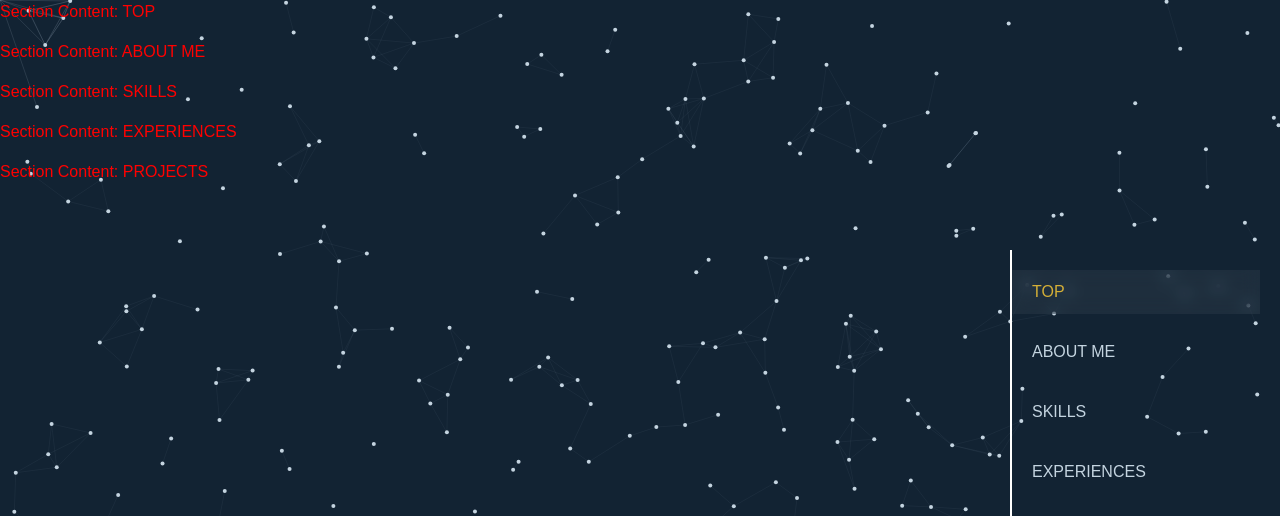
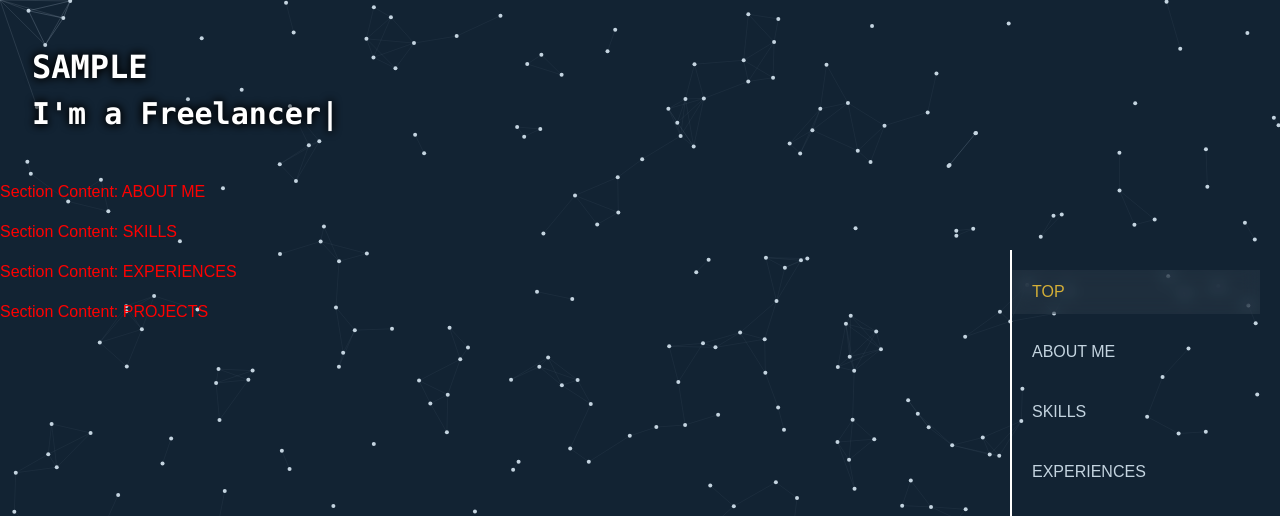
Before and after one commit to Abddyy/Dynamic-Portfolio, a Django app: page / in a window 1280 px wide. Shown: the top 516 px of the page. Run offline with Django 5.2, Linux system fonts and the light colour scheme; tables that the repository leaves empty hold one stand-in row (values such as "Sample post"); some libraries are stand-ins or nearby versions.

Commit message:
I love Shawrma

```diff
--- a/MyPortfolio/views.py
+++ b/MyPortfolio/views.py
@@ -22,7 +22,7 @@ def home(request):
 def about(request):
     banner = get_object_or_404(Banner, page='about')
 
-    return render(request, 'pages/about_me.html', {'banner': banner})
+    return render(request, 'pages/../templates/basecomp/about_me.html', {'banner': banner})
 
 
 def portfolio(request):
--- /dev/null
+++ b/Portfolio/static/css/about_me.css
@@ -0,0 +1,30 @@
+/* About Me Container */
+.about-me-container {
+    margin-left: 20px;
+    color: #fff;
+}
+
+/* Header Styling */
+.about-me-container h1 {
+    font-size: 2rem;
+    font-weight: bold;
+    margin-bottom: 10px;
+}
+
+/* Custom styles for the h2 tag */
+.custom-heading {
+    font-family: Consolas, monaco, monospace;
+    font-size: 30px; /* Set font size here to apply to both 'a' and .display-3 */
+    font-weight: 900;
+    margin: 0;
+    text-shadow: 0 0 10px #000000, 0 0 10px #000000;
+    color: #fff;
+}
+
+/* Typing Effect Styling */
+.display-3 {
+    font-family: inherit; /* Inherit font family, size, and color from .custom-heading */
+    color: inherit;
+    font-size: inherit;
+    font-weight: inherit;
+}
--- a/templates/index.html
+++ b/templates/index.html
@@ -9,6 +9,7 @@
           href="https://cdnjs.cloudflare.com/ajax/libs/bootstrap-icons/1.5.0/font/bootstrap-icons.min.css">
     <link href="https://unpkg.com/aos@2.3.1/dist/aos.css" rel="stylesheet">
     <link rel="stylesheet" href="{% static 'css/main.css' %}">
+    <link rel="stylesheet" href="{% static 'css/about_me.css' %}">
     <link rel="stylesheet" href="https://cdnjs.cloudflare.com/ajax/libs/font-awesome/5.15.4/css/all.min.css">
 
 </head>
--- a/templates/pages/about_me.html
+++ b/templates/pages/about_me.html
@@ -1,2 +1,22 @@
-<p><strong>About Me:</strong></p>
-        <div>{{ personal_info.about|safe }}</div>
+<div class="container about-me-container my-5">
+    <div class="row">
+        <div class="col-12 col-md-8 col-lg-6">
+            <h1 class="text-uppercase fw-bold custom-heading">{{ personal_info.fname }}</h1>
+            <h2 class="custom-heading">
+                I'm a
+                <span class="display-3"></span>
+            </h2>
+        </div>
+    </div>
+</div>
+
+<!-- Typed.js Script for Typing Effect -->
+<script src="https://cdn.jsdelivr.net/npm/typed.js@2.0.12"></script>
+<script>
+    var typed = new Typed(".display-3", {
+        strings: ["Full-stack Developer", "Freelancer"],
+        typeSpeed: 100,
+        backSpeed: 50,
+        loop: true,
+    });
+</script>
--- a/templates/pages/main_page.html
+++ b/templates/pages/main_page.html
@@ -50,7 +50,7 @@
 
     <!-- Content Sections -->
     <div id="TOP-section">
-        <p style="color: #ff0000">Section Content: TOP</p>
+        {% include 'pages/about_me.html' %} <!-- Including about_me.html in the TOP section -->
     </div>
 
     <div id="ABOUT-section">
```
